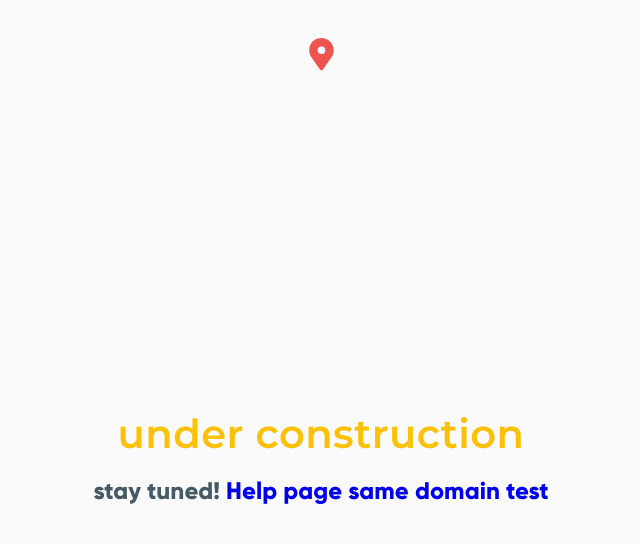
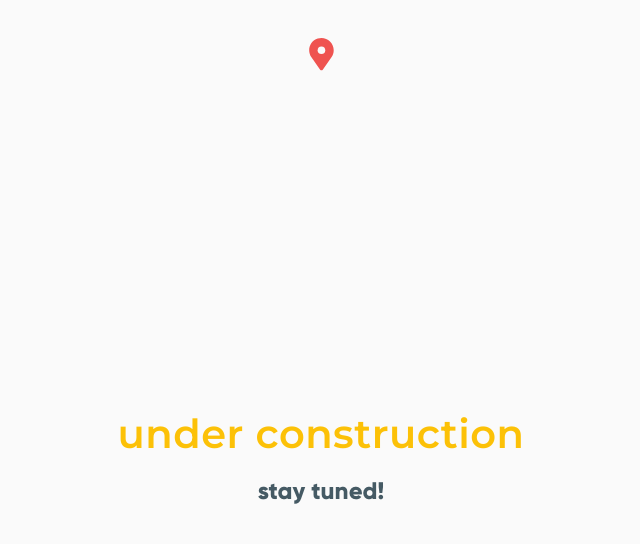
Before and after one commit to sayamkim/portfolio, a Jekyll site: the page built from design_pages/arch.html, in a window 1280 px wide. Shown: the top 544 px of the page, without its empty margins (319-959 px from the left). Built offline with Jekyll 4.4.1, drawn with Linux system fonts in a browser that asks for light colours; nearby versions of some CDN libraries.

Commit message:
Remove test wording from arch page.

```diff
--- a/design_pages/arch.html
+++ b/design_pages/arch.html
@@ -11,7 +11,7 @@ bg: hp-bg
             <h3 class="construction-title">under construction</h3>
             <p class="construction-blurb">
               stay tuned!
-              <a href="https://agile-fortress-78808.herokuapp.com/">Help page same domain test</a>
+              <!-- <a href="https://agile-fortress-78808.herokuapp.com/">Help page same domain test</a> -->
             </p>
           </div>
         </div>
```
